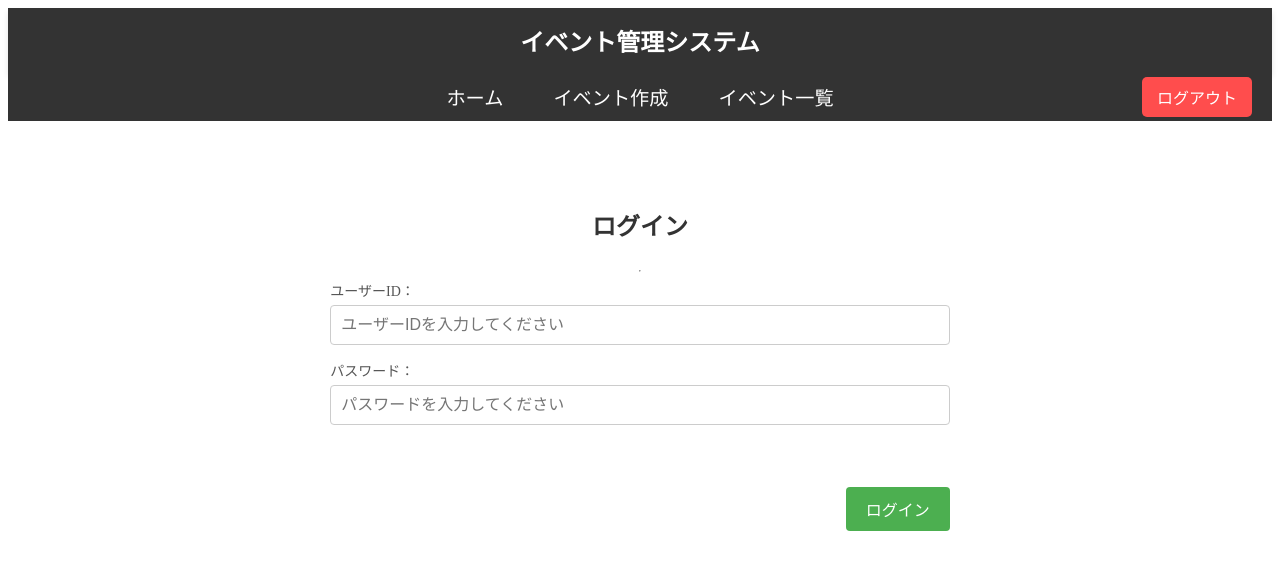
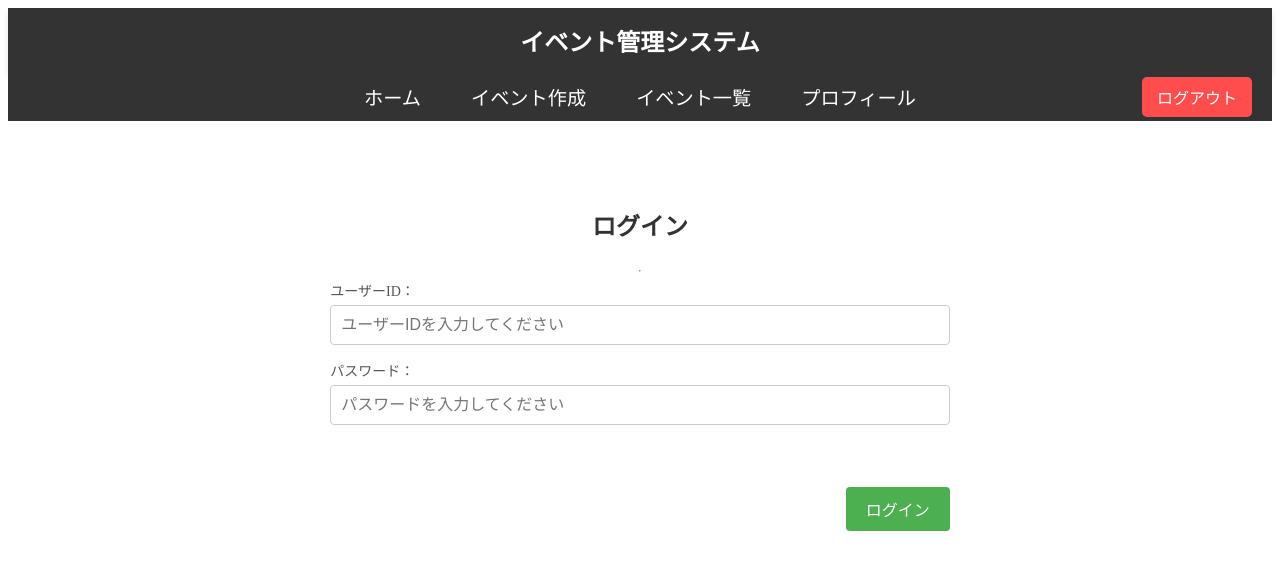
Before and after one commit to kh32n/event-system, a React (Create React App) app in the folder client/: page /login in a window 1280 px wide. Shown: the top 570 px of the page. Built offline with nearby package versions, Linux system fonts and the light colour scheme; sample sign-in values are in the browser's storage.

Commit message:
12/23 作成分

```diff
--- a/client/src/App.js
+++ b/client/src/App.js
@@ -9,6 +9,7 @@ import EventList from './pages/EventListPage';
 import Navbar from './components/Navbar.js';
 import Header from './components/Header.js';
 import { AuthProvider, AuthContext } from './context/AuthContext.js';
+import UserProfile from './pages/UserProfilePage.js';
 
 function App() {
 
@@ -42,6 +43,7 @@ function App() {
 
           <Route path="/events" element={<PrivateRoute element={<EventList/>} />} />
           <Route path="/event-detail/:id" element={<PrivateRoute element={<EventDetailPage />} />} />
+          <Route path="/user-profile" element={<PrivateRoute element={<UserProfile />} />} />
         </Routes>
       </AuthProvider>
     </div>
--- a/client/src/components/Navbar.js
+++ b/client/src/components/Navbar.js
@@ -16,6 +16,7 @@ function Navbar() {
               <li className='nav_li'><Link to="/">ホーム</Link></li>
               <li className='nav_li'><Link to="/create-event">イベント作成</Link></li>
               <li className='nav_li'><Link to="/events">イベント一覧</Link></li>
+              <li className='nav_li'><Link to="/user-profile" >プロフィール</Link></li>
             </ul>
             <div className='lb'>
               <LogoutButton /> {/* ログインしている場合にのみ表示 */}
--- a/client/src/pages/UserProfilePage.js
+++ b/client/src/pages/UserProfilePage.js
@@ -0,0 +1,7 @@
+import React from 'react';
+
+function UserProfile() {
+    return <h1>Welcome to the Profile Page</h1>;
+}
+
+export default UserProfile;
```
Also changed, not shown: client/src/styles/Navbar.css (line endings or trailing spaces).
